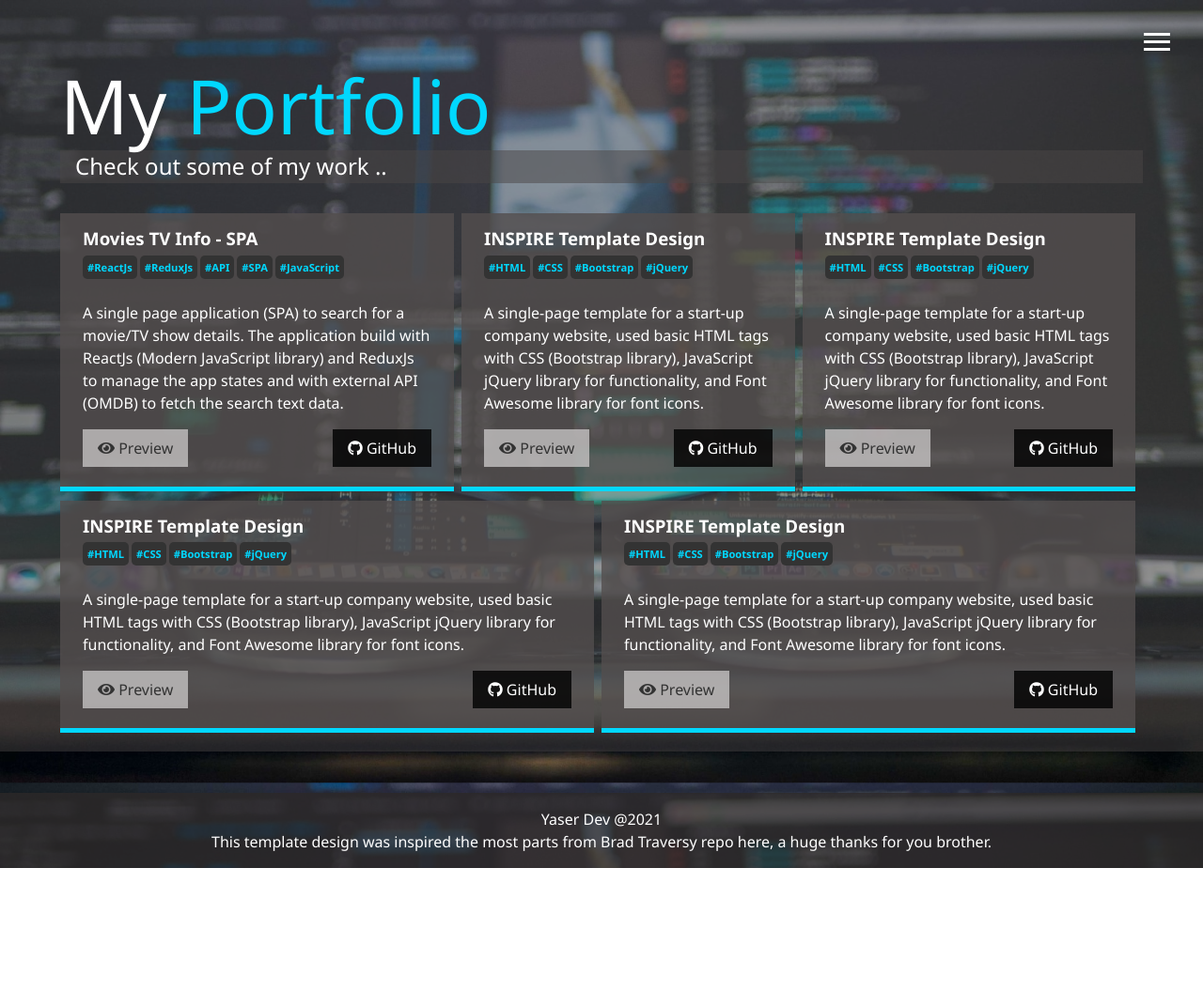
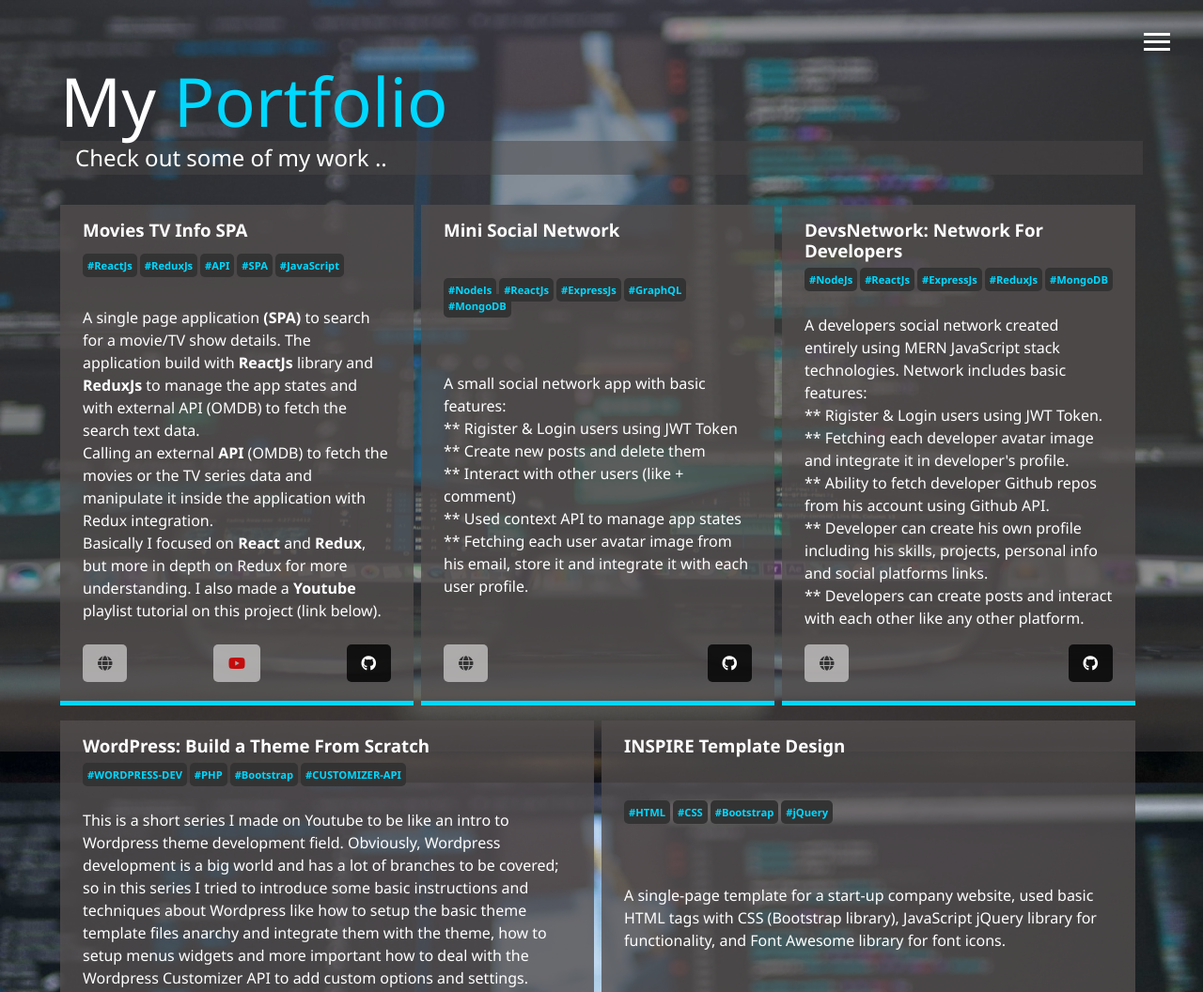
Before and after one commit to yaser-alazm/portfolio-new, a website: page dist/portfolio.html in a window 1280 px wide. Shown: the top 1056 px of the page at 94% size. Before the commit the page ends 924 px from the top, so only its background shows below. Drawn offline with nearby package versions, Linux system fonts and the light colour scheme.

Commit message:
add projects

```diff
--- a/scss/_buttons.scss
+++ b/scss/_buttons.scss
@@ -14,10 +14,19 @@
   @extend .btn;
   background-color: darken($primary-color, 50) !important;
   color: #fff !important;
+  border-radius: 5px;
 }
 
 .btn-light {
   @extend .btn;
   background-color: lighten($primary-color, 50) !important;
   color: #333 !important;
+  border-radius: 5px;
 }
+
+.btn-youtube {
+  @extend .btn;
+  background-color: lighten($primary-color, 50) !important;
+  color: rgb(196, 12, 12) !important;
+  border-radius: 5px;
+}
--- a/scss/_work.scss
+++ b/scss/_work.scss
@@ -4,6 +4,7 @@ main#work {
   .work-projects {
     display: flex;
     justify-content: space-around;
+    margin-top: 1em;
     .job {
       background: lighten($primary-color, 5) !important;
       padding: 1rem 1.5rem !important;
@@ -13,7 +14,7 @@ main#work {
       margin-right: 0.5em;
       display: flex;
       flex-direction: column;
-      // flex: 1;
+      flex: 1;
       justify-content: space-between;
       .job-title {
         font-weight: bold !important;
--- a/scss/main.scss
+++ b/scss/main.scss
@@ -30,7 +30,7 @@ h3 {
   font-weight: 400 !important;
 
   &.lg-heading {
-    font-size: 5rem !important;
+    font-size: 4.5rem !important;
   }
   &.main-heading {
     font-size: 6rem !important;
```
Also changed, not shown: dist/about.html, dist/contact.html, dist/css/main.css, dist/portfolio.html.
